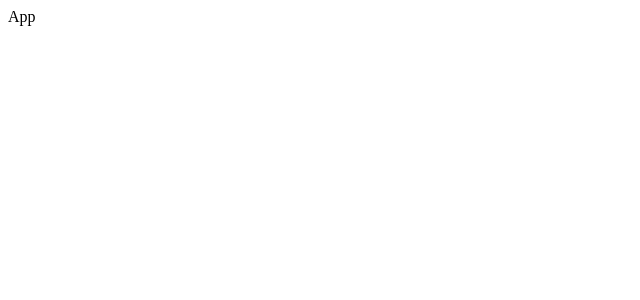
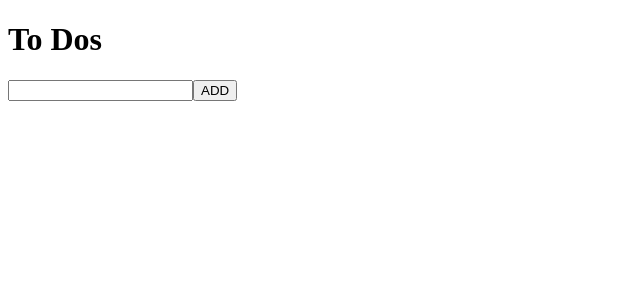
Before and after one commit to oreoTaste/vanilla-redux, a React (Create React App) app: page / in a window 1280 px wide. Shown: the top 300 px of the page, without its empty margins (0-640 px from the left). Built offline with nearby package versions, Linux system fonts and the light colour scheme.

Commit message:
3.0 ~ 3.3 복습

```diff
--- a/src/components/App.js
+++ b/src/components/App.js
@@ -1,9 +1,16 @@
 import React from "react";
-import ReactDOM from "react-dom";
+import { HashRouter as Router, Route } from "react-router-dom";
+import Home from "../routes/Home";
+import Detail from "../routes/Detail";
 
 class App extends React.Component {
     render() {
-    return "App";
+        return(
+            <Router>
+                <Route path="/" exact component={Home}></Route>
+                <Route path="/:id" component={Detail}></Route>
+            </Router>
+        )
     }
 }
 
--- /dev/null
+++ b/src/routes/Detail.js
@@ -0,0 +1,6 @@
+import React from "react";
+import ReactDOM from "react-dom";
+
+export default function Detail() {
+    return "Detail Page";
+}
--- /dev/null
+++ b/src/routes/Home.js
@@ -0,0 +1,49 @@
+import React, { useState } from "react";
+import ReactDOM from "react-dom";
+import { connect } from "react-redux";
+import { actionCreators } from "../store";
+
+function Home({toDos, addToDo}) {
+    const [text, setText] = useState("");
+
+    function onChange(e) {
+        e.preventDefault();
+        setText(e.target.value);
+    }
+
+    function onSubmit(e) {
+        e.preventDefault();
+        setText("");
+        addToDo(text);
+    }
+
+    return (
+        <>
+            <h1>To Dos</h1>
+            <form onSubmit={onSubmit}>
+                <input value={text} type="text" onChange={onChange}/>
+                <button>ADD</button>
+            </form>
+            <ul>
+                {
+                toDos.map(toDo => (
+                    <li key={toDo.id} id={toDo.id}>{toDo.text}
+                    </li>
+                ))
+                }
+            </ul>
+        </>
+    );
+}
+
+function mapStateToProps(state, ownProps) {
+    return { toDos : state };
+}
+
+function mapDispatchToProps(dispatch, ownProps) {
+    return {
+        addToDo : (text) => dispatch(actionCreators.addToDo(text))
+    };
+}
+
+export default connect(mapStateToProps, mapDispatchToProps) (Home);
--- a/src/store.js
+++ b/src/store.js
@@ -1,6 +1,6 @@
 import { createStore } from "redux";
 
-export const addToDo = (text) => {
+const addToDo = (text) => {
     return {
         type: ADD,
         text,
@@ -8,7 +8,7 @@ export const addToDo = (text) => {
     }
 }
 
-export const deleteToDo = (id) => {
+const deleteToDo = (id) => {
     return {
         type: DELETE,
         id: Date.now(),
@@ -18,7 +18,7 @@ export const deleteToDo = (id) => {
 const ADD = "ADD";
 const DELETE = "DELETE";
 
-const reducer = (state, action)=> {
+const reducer = (state = [], action)=> {
     switch(action.type) {
         case ADD:
             return [{text: action.text, id: action.id}, ...state];
@@ -35,4 +35,8 @@ const store = createStore(reducer);
 // store.subscribe(() => {
 // });
 
+export const actionCreators = {
+    addToDo,
+    deleteToDo,
+}
 export default store;
```
